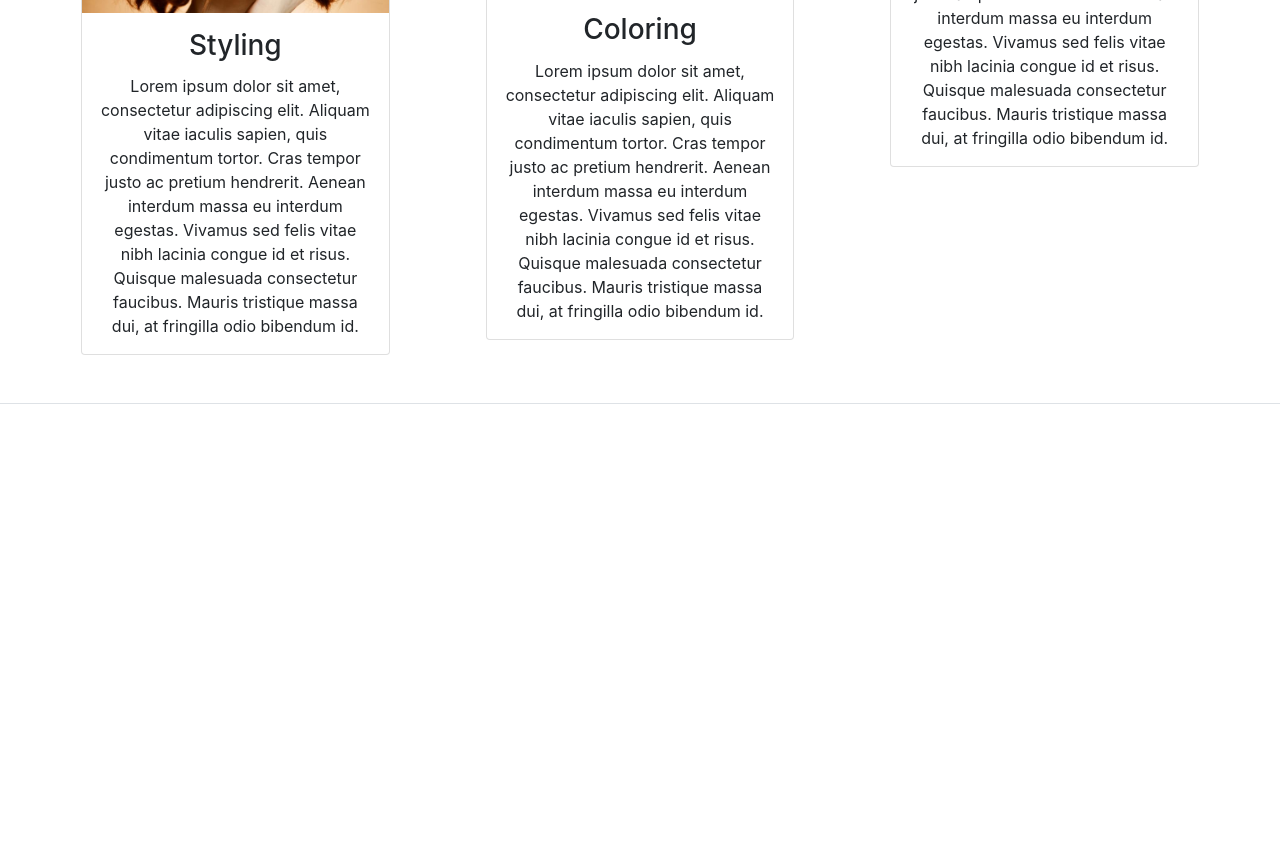
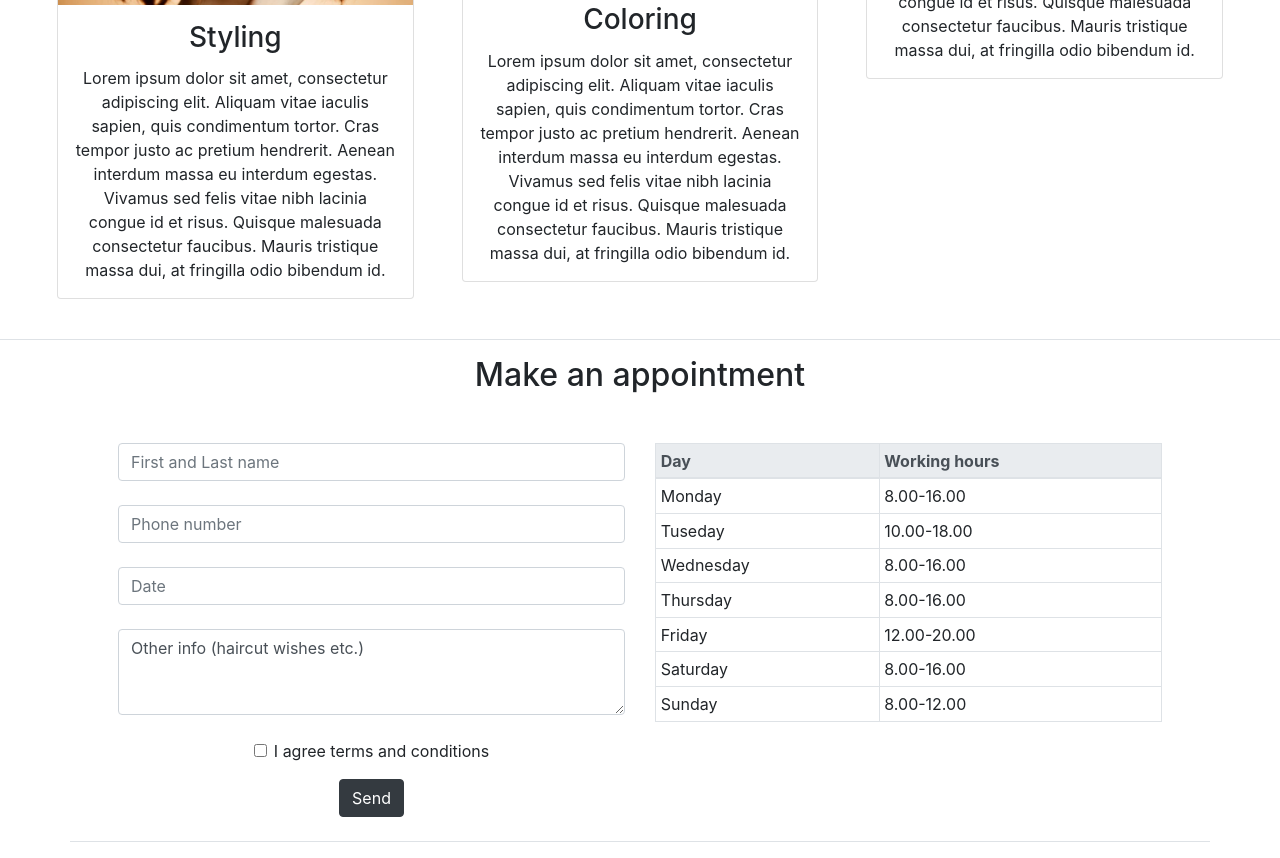
Before and after one commit to molnargabor007/bootstrap_practice, a plain HTML site: page index.html in a window 1280 px wide. Shown: the part 887-1745 px from the top of the page. Before the commit the page ends 1339 px from the top, so only its background shows below. Drawn offline with nearby package versions, Linux system fonts and the light colour scheme.

Commit message:
forms and tables added

```diff
--- a/index.html
+++ b/index.html
@@ -24,7 +24,7 @@
             <a class="nav-link" href="#service">Our Services <span class="sr-only">(current)</span></a>
           </li>
           <li class="nav-item active">
-            <a class="nav-link" href="#">Make an appointment</a>
+            <a class="nav-link" href="#appointment">Make an appointment</a>
           </li>
           <li class="nav-item active">
             <a class="nav-link" href="#">FAQ</a>
@@ -71,10 +71,10 @@
 
 <!--Cards-->
 
-<div id="service" class="container-fluid text-center px-5 my-5 border-bottom">
+<div id="service" class="container-fluid text-center px-md-5 my-3 pb-3 border-bottom">
   <h2>Our Service</h2>
  <div class="row justify-content-around">
-    <div class="col-md p-5">
+    <div class="col-md p-md-4 mt-3">
           <div class="card">
             <img class="card-img-top img-fluid" src="img/hair_styling.jpg" alt="hair styling">
             <div class="card-block p-3">
@@ -84,7 +84,7 @@
           </div>
         </div>
 
-        <div class="col-md p-5">
+        <div class="col-md p-md-4 mt-3">
             <div class="card">
                 <img class="card-img-top img-fluid" src="img/hair_coloring.jpg">
                 <div class="card-block p-3">
@@ -94,7 +94,7 @@
             </div>
         </div>
 
-          <div class="col-md p-5">
+          <div class="col-md p-md-4 mt-3">
             <div class="card">
               <img class="card-img-top img-fluid" src="img/haircut.jpg">
               <div class="card-block p-3">
@@ -104,8 +104,82 @@
             </div>
           </div>
     </div>
+</div>
 
+
+<!--forms and tables-->
+
+<div id="appointment" class="container text-center px-md-5 my-3 pb-3 border-bottom">
+  <h2 class="my-3">Make an appointment</h2>
+  <div class="row justify-content-around mt-4">
+    <div class="col-md">
+      <form>
+        <div class="form-group my-4">
+          <input type="text" class="form-control" id="name" placeholder="First and Last name">
+        </div>
+        <div class="form-group my-4">
+          <input type="text" class="form-control" id="phone" placeholder="Phone number">
+        </div>
+        <div class="form-group my-4">
+          <input type="text" class="form-control" id="date" placeholder="Date">
+        </div>
+        <div class="form-group my-4">
+          <textarea class="form-control" id="extra" rows="3">Other info (haircut wishes etc.)</textarea>
+        </div>
+        <div class="form-check my-2">
+          <input type="checkbox" class="form-check-input" id="check">
+          <label class="form-check-label" for="check">I agree terms and conditions</label>
+        </div>
+        <button type="submit" class="btn btn-dark my-2">Send</button>
+      </form>
+    </div>
+
+
+    <div class="col-md">
+        <table class="table table-bordered table-sm text-left mt-4">
+          <thead class="thead-light">
+            <th scope="col">Day</th>
+            <th scope="col">Working hours</th>
+          </thead>
+          <tbody>
+            <tr>
+            <td>Monday</td>
+            <td>8.00-16.00</td>
+            </tr>
+            <tr>
+            <td>Tuseday</td>
+            <td>10.00-18.00</td>
+            </tr>
+            <tr>
+            <td>Wednesday</td>
+            <td>8.00-16.00</td>
+            </tr>
+            <tr>
+            <td>Thursday</td>
+            <td>8.00-16.00</td>
+            </tr>
+            <tr>
+            <td>Friday</td>
+            <td>12.00-20.00</td>
+            </tr>
+            <tr>
+            <td>Saturday</td>
+            <td>8.00-16.00</td>
+            </tr>
+            <tr>
+            <td>Sunday</td>
+            <td>8.00-12.00</td>
+            </tr>
+          </tbody>
+        </table>
+
+    </div>
+
+
+
+  </div>
 </div>
+
 
     <script src="https://code.jquery.com/jquery-3.2.1.slim.min.js" integrity="sha384-KJ3o2DKtIkvYIK3UENzmM7KCkRr/rE9/Qpg6aAZGJwFDMVNA/GpGFF93hXpG5KkN" crossorigin="anonymous"></script>
     <script src="https://cdnjs.cloudflare.com/ajax/libs/popper.js/1.12.9/umd/popper.min.js" integrity="sha384-ApNbgh9B+Y1QKtv3Rn7W3mgPxhU9K/ScQsAP7hUibX39j7fakFPskvXusvfa0b4Q" crossorigin="anonymous"></script>
```
